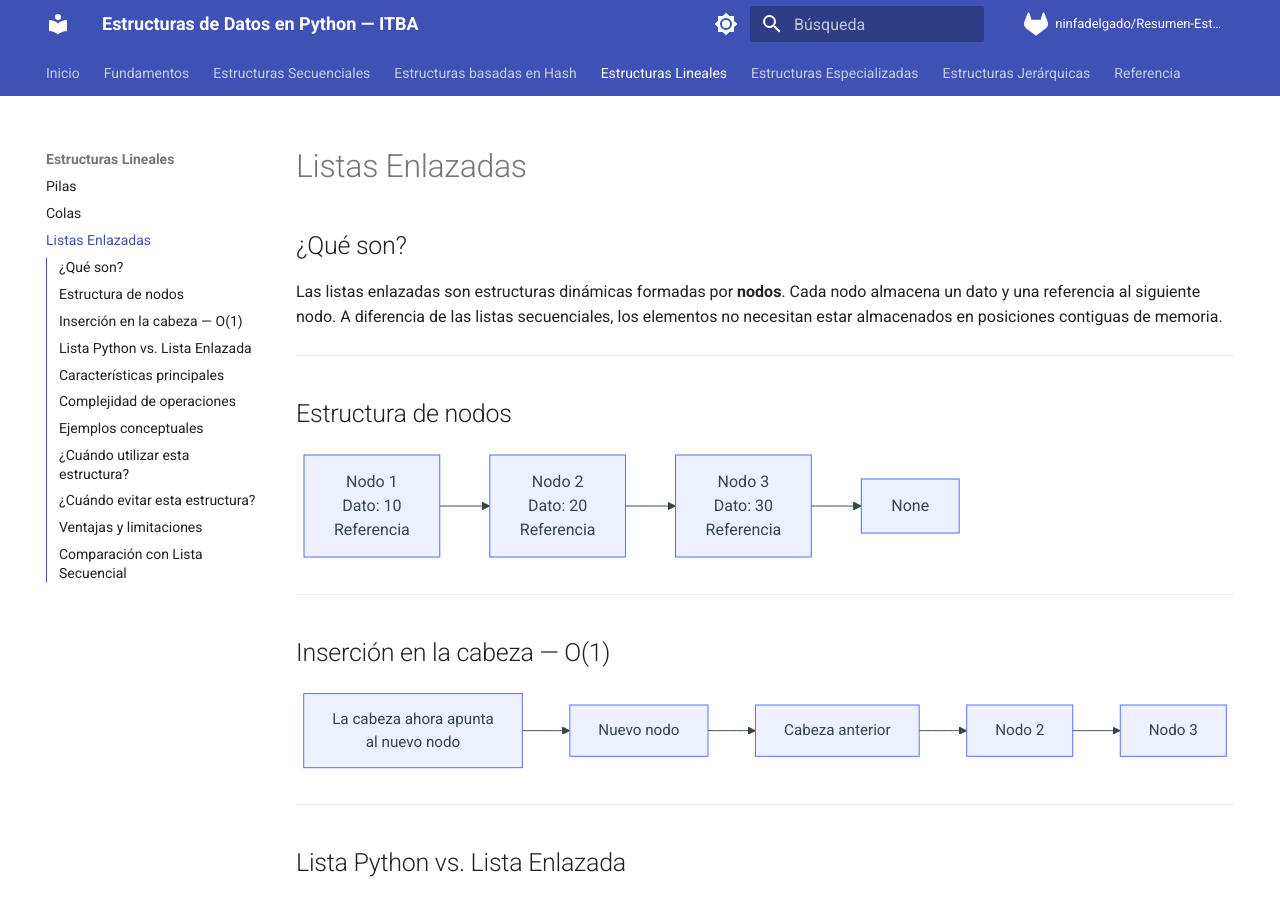
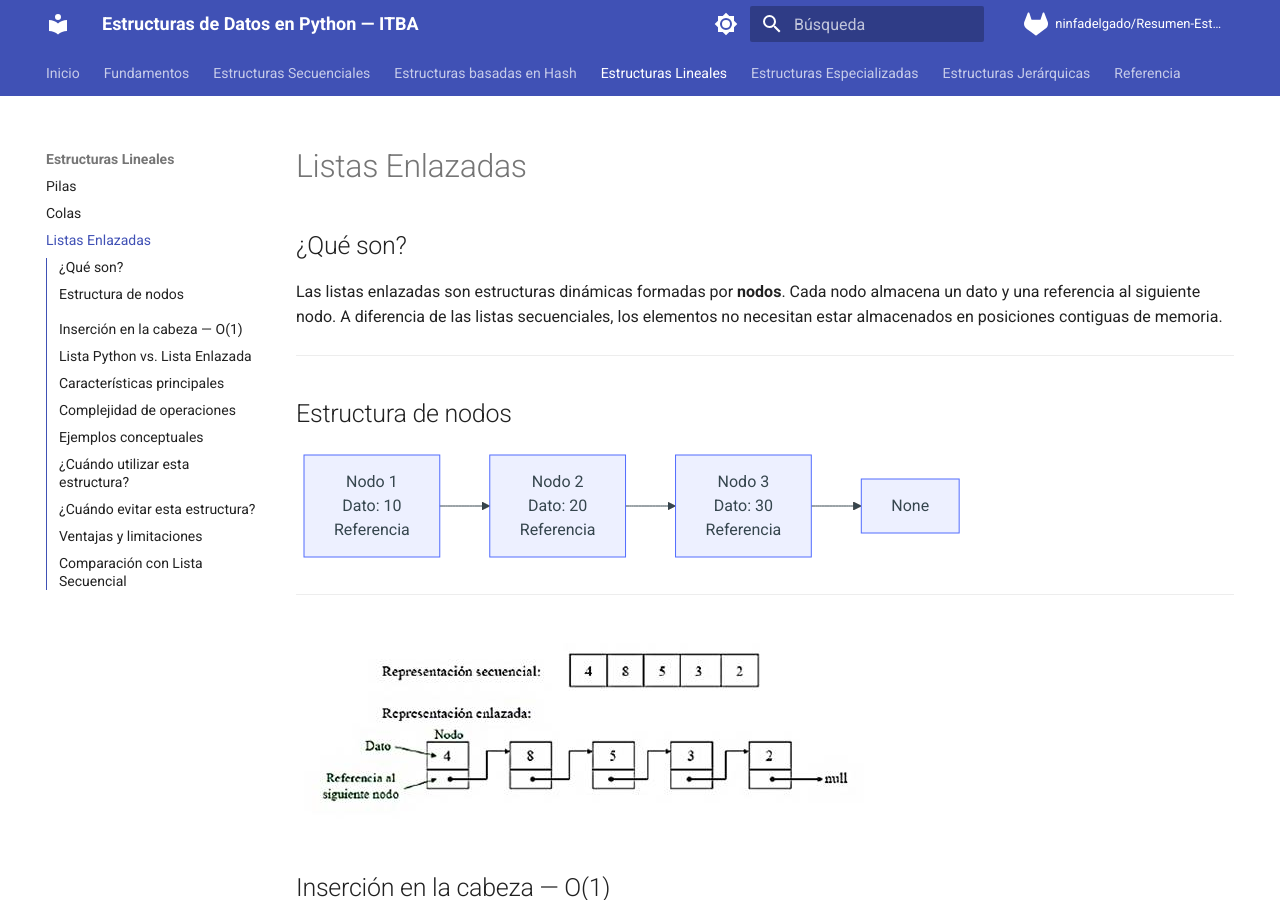
Before and after one commit to ninfadelgado/Estructuras-Datos-Python, an MkDocs documentation site: the page built from docs/estructuras-lineales/listas-enlazadas.md, in a window 1280 px wide and 900 px high. Built offline with MkDocs 1.6.1 and Material for MkDocs 9.7.7, drawn with Linux system fonts in a browser that asks for light colours; comment, search, counter and statistics services are not loaded.

Commit message:
Edit listas-enlazadas.md. se agrega imagen lista enlazada simple

````diff
--- a/docs/estructuras-lineales/listas-enlazadas.md
+++ b/docs/estructuras-lineales/listas-enlazadas.md
@@ -15,6 +15,8 @@
     C --> D["None"]
 ```
 
+---
+![Lista Enlazada](representacion-enlazada.png)
 ---
 
 ## Inserción en la cabeza — O(1)
````
